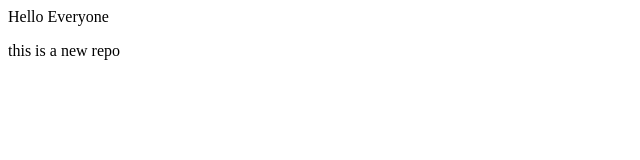
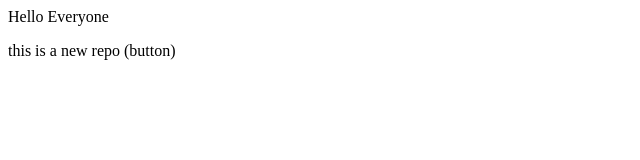
Before and after one commit to karandas17/LocalRepo, a plain HTML site: page index.html in a window 1280 px wide. Shown: the full height of the page, 0-640 px from the left. Drawn offline with Linux system fonts and the light colour scheme.

Commit message:
Add Button

```diff
--- a/index.html
+++ b/index.html
@@ -1,2 +1,2 @@
 <h>Hello Everyone</h>
-<p>this is a new repo</p>
+<p>this is a new repo (button)</p>
```
